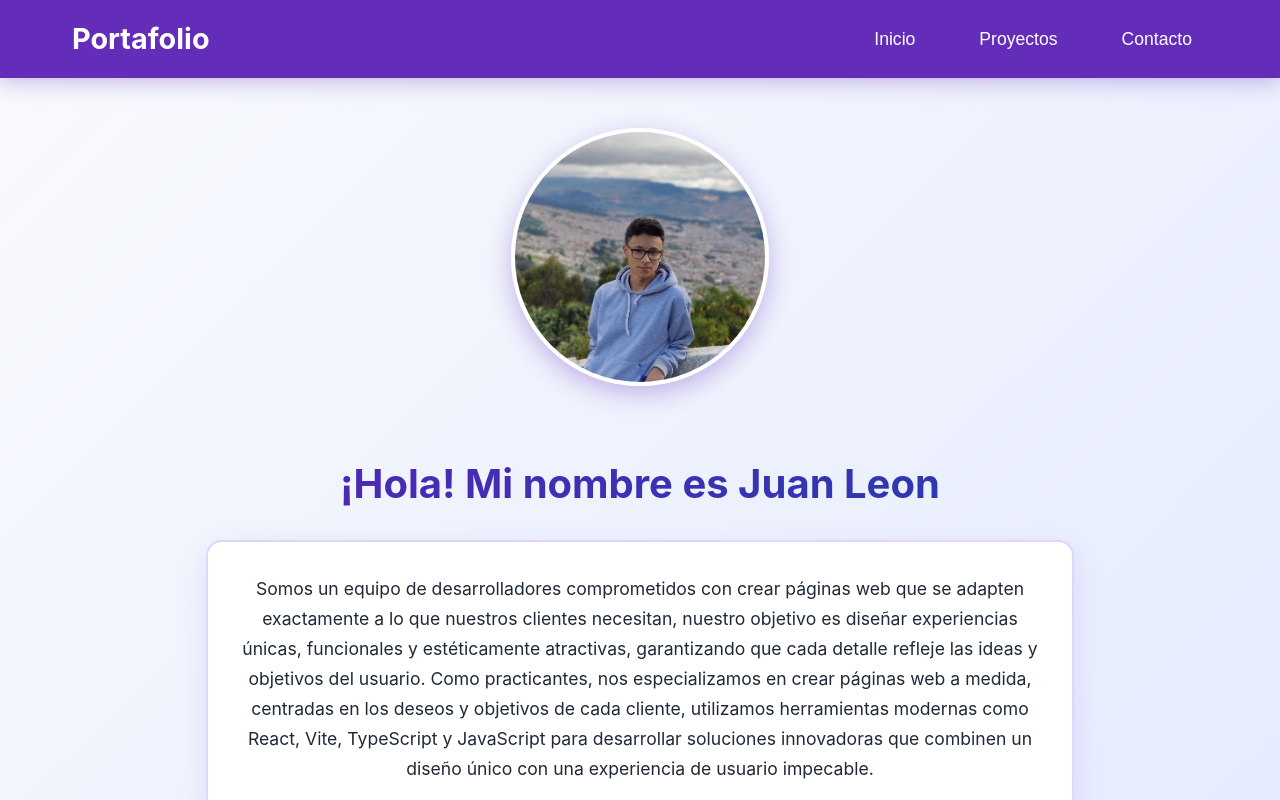
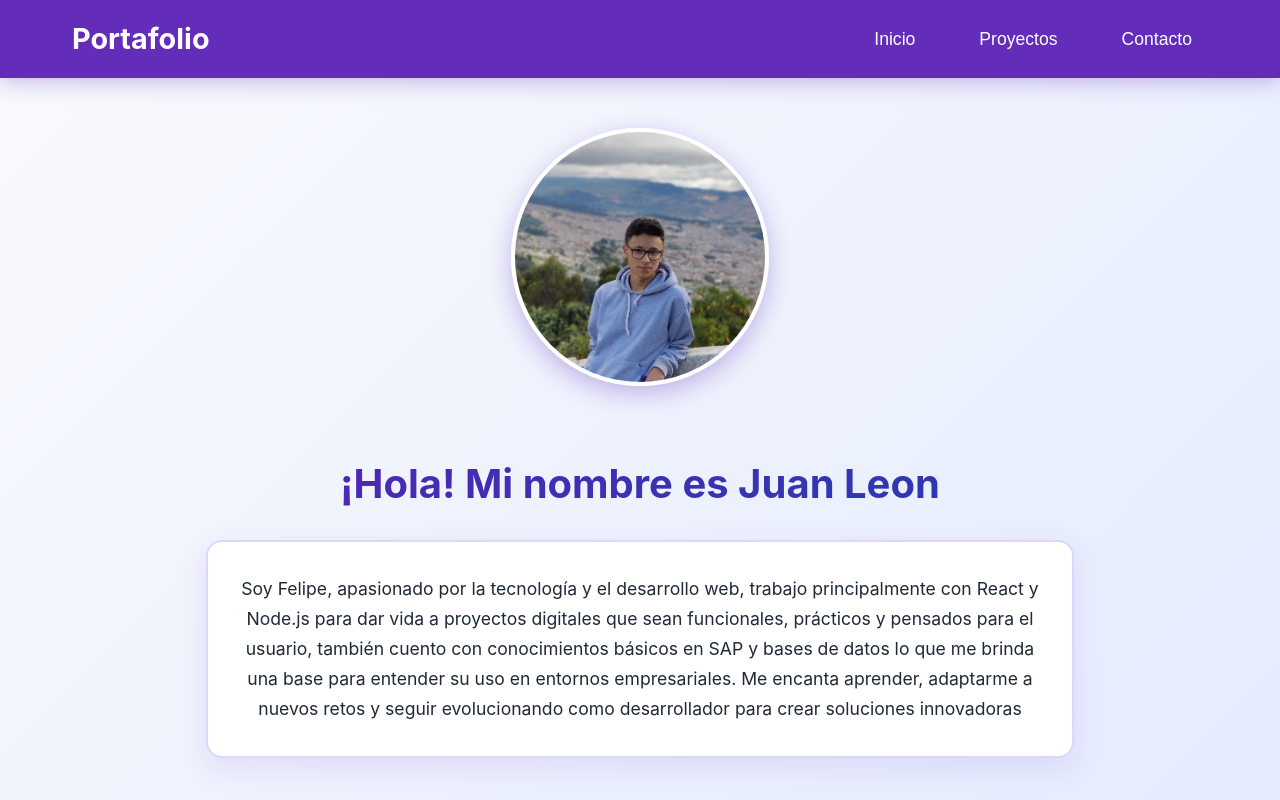
Before and after one commit to F-Leon11/Portafolio, a React (Vite) app: page / in a window 1280 px wide. Shown: the top 800 px of the page. Built offline with nearby package versions, Linux system fonts and the light colour scheme.

Commit message:
enunciado

```diff
--- a/src/App.tsx
+++ b/src/App.tsx
@@ -99,16 +99,14 @@ function App() {
             <img src={perfil} alt="Profile" className={styles.profileImage} />
             <h1 className={styles.heading}>¡Hola! Mi nombre es Juan Leon</h1>
             <p className={styles.description}>
-              Somos un equipo de desarrolladores comprometidos con crear páginas
-              web que se adapten exactamente a lo que nuestros clientes
-              necesitan, nuestro objetivo es diseñar experiencias únicas,
-              funcionales y estéticamente atractivas, garantizando que cada
-              detalle refleje las ideas y objetivos del usuario. Como
-              practicantes, nos especializamos en crear páginas web a medida,
-              centradas en los deseos y objetivos de cada cliente, utilizamos
-              herramientas modernas como React, Vite, TypeScript y JavaScript
-              para desarrollar soluciones innovadoras que combinen un diseño
-              único con una experiencia de usuario impecable.
+              Soy Felipe, apasionado por la tecnología y el desarrollo web,
+              trabajo principalmente con React y Node.js para dar vida a
+              proyectos digitales que sean funcionales, prácticos y pensados
+              para el usuario, también cuento con conocimientos básicos en SAP y
+              bases de datos lo que me brinda una base para entender su uso en
+              entornos empresariales. Me encanta aprender, adaptarme a nuevos
+              retos y seguir evolucionando como desarrollador para crear
+              soluciones innovadoras
             </p>
 
             {/* Enlaces Sociales */}
```
